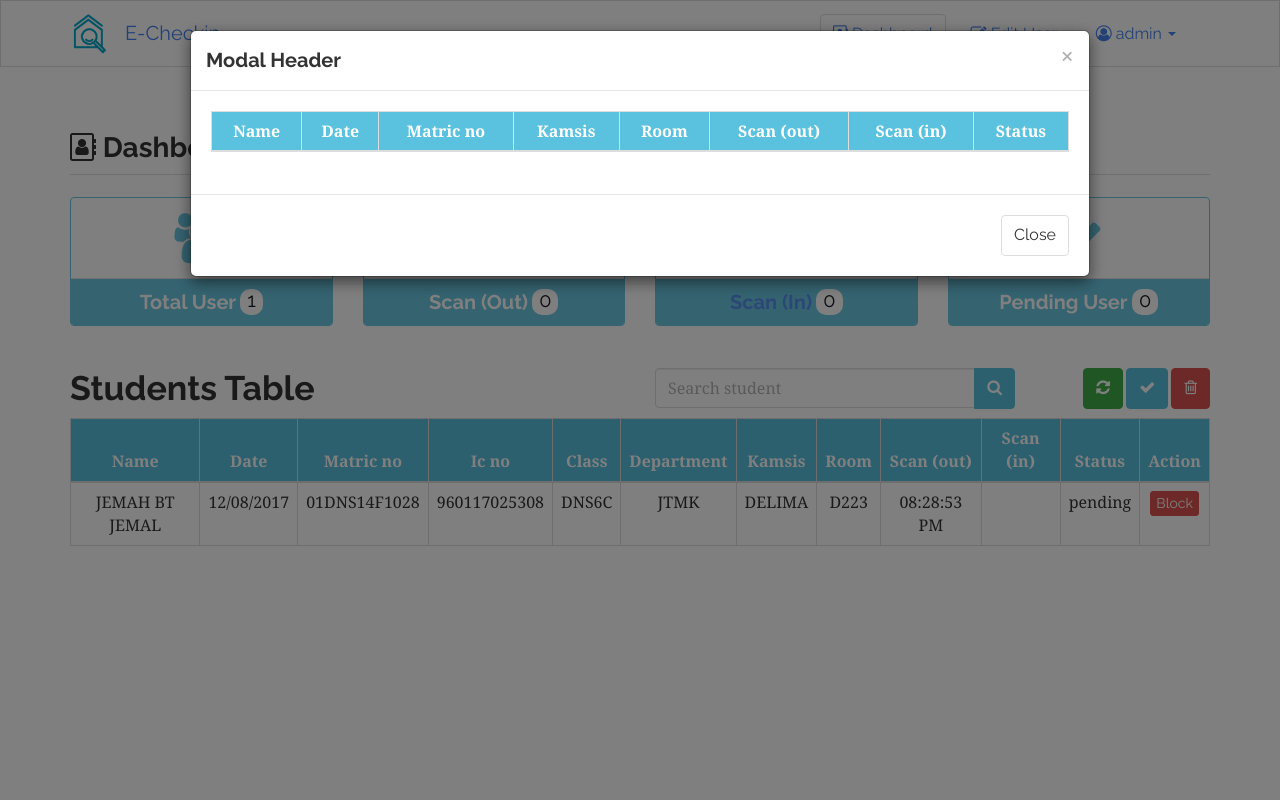
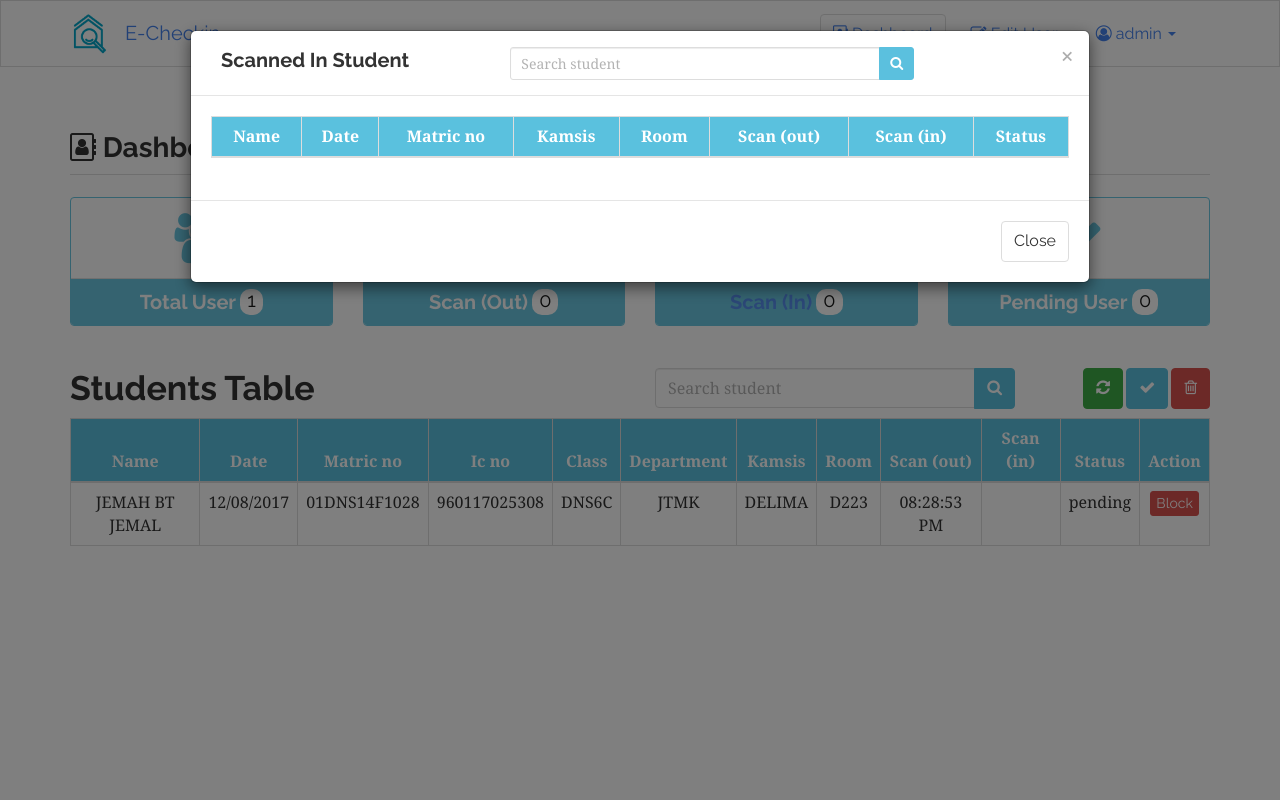
Before and after one commit to shafiqsaaidin/e-checkin, a PHP site: page /admin_dashboard.php in a window 1280 px wide, after a click on "Scan (In)". Run offline with PHP 8.4, Linux system fonts and the light colour scheme; a user stored in the database is signed in; data comes from the database, SQL or seed files in the repository; lists and menus that the app fills with data are empty.

Commit message:
added search field in scan in modal

```diff
--- a/admin_dashboard.php
+++ b/admin_dashboard.php
@@ -226,13 +226,25 @@
       <div class="modal-content">
         <div class="modal-header">
           <button type="button" class="close" data-dismiss="modal">&times;</button>
-          <h4 class="modal-title">Modal Header</h4>
+          <div class="col-md-4">
+            <h4 class="modal-title">Scanned In Student</h4>
+          </div>
+          <div class="col-md-6">
+            <div style="margin-top:1px;" class="input-group information">
+              <input type="text" class="form-control input-sm" placeholder="Search student" id="search_student">
+              <div class="input-group-btn">
+                <button class="btn btn-info btn-sm" type="submit">
+                  <i class="fa fa-search" aria-hidden="true"></i>
+                </button>
+              </div>
+            </div>
+          </div>
         </div>
         <div class="modal-body">
           <div class="table-responsive">
-            <table class="table table-bordered">
+            <table id="scannedTable" class="table table-bordered">
               <thead>
-                <tr class="table-bg">
+                <tr class="table-bg myHead">
                   <th>Name</th>
                   <th>Date</th>
                   <th>Matric no</th>
```
